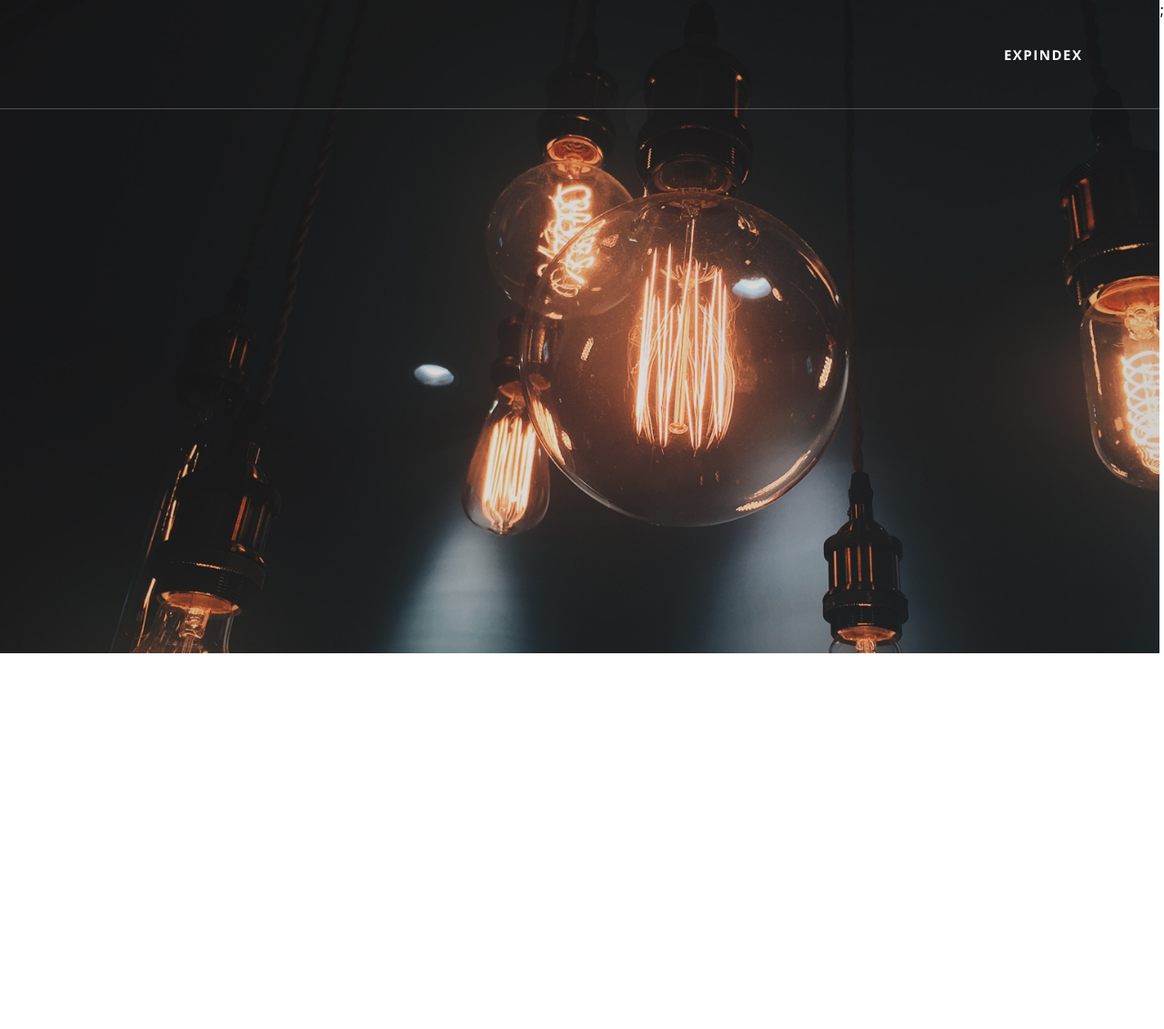
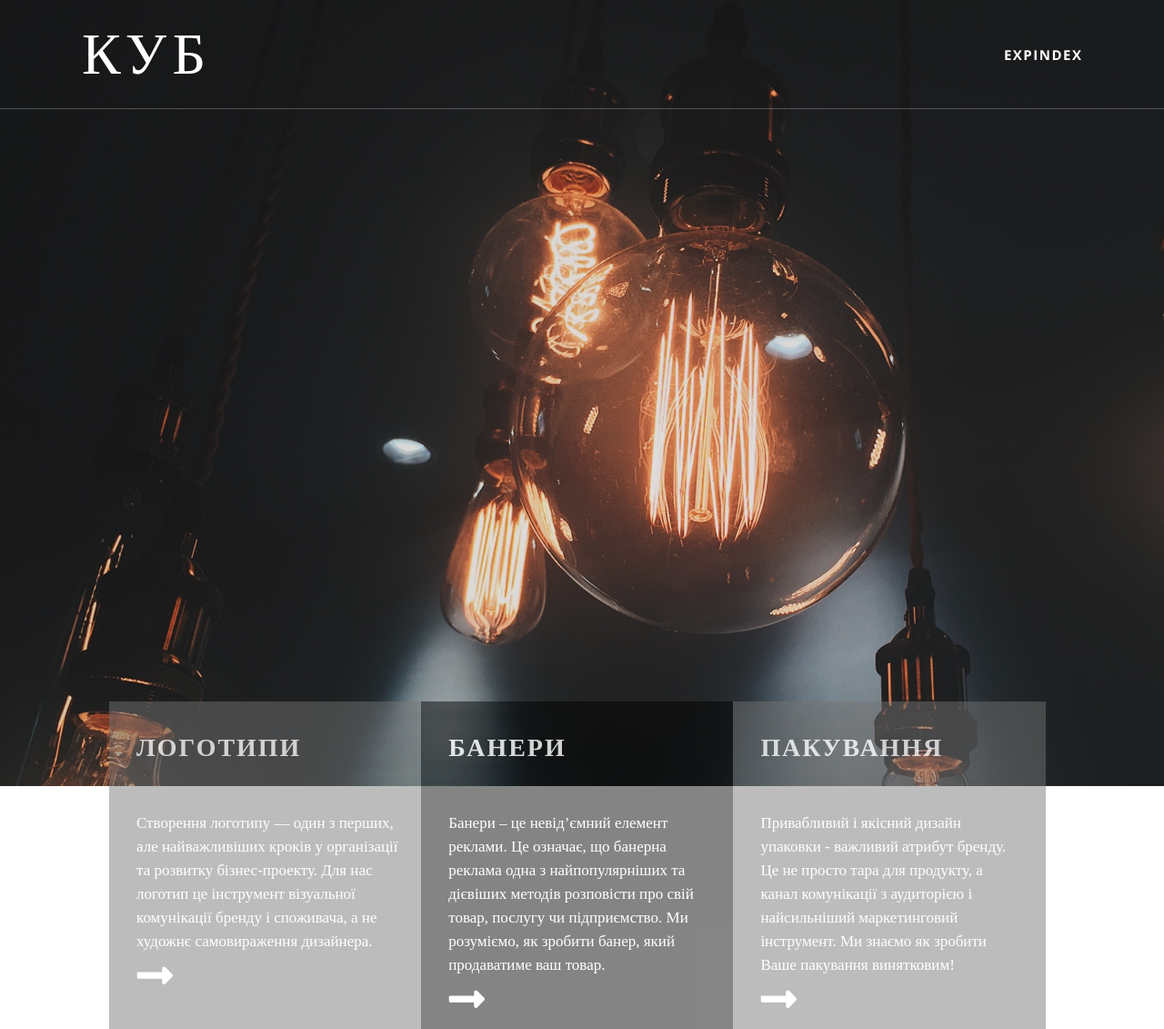
Before and after one commit to Walleriy/design-studio, a Next.js app: page / in a window 1280 px wide. Shown: the whole page at 91% size. Before the commit the page ends 800 px from the top, so only its background shows below. Built offline with nearby package versions, Linux system fonts and the light colour scheme.

Commit message:
Feature - add services block to main page

```diff
--- a/components/Navbar.Component.js
+++ b/components/Navbar.Component.js
@@ -3,10 +3,13 @@ import Link from "next/link";
 
 export default function Navbar() {
   return (
-    <nav className={styles.navbar}>
-      <Link href="/expindex">
-        <a className={styles.navbar_item}>expindex</a>
-      </Link>
-    </nav>
+    <div className={styles.navbar}>
+      <h1>куб</h1>
+      <nav>
+        <Link href="/expindex">
+          <a className={styles.navbar_item}>expindex</a>
+        </Link>
+      </nav>
+    </div>
   )
 }
--- a/pages/index.js
+++ b/pages/index.js
@@ -1,11 +1,45 @@
-import Image from 'next/image'
 import styles from '../styles/Main.module.scss'
-import photo from "../media/images/pexels-saya-kimura-401107 1.png"
+import Link from "next/link";
 
 export default function Main() {
+  const services = [
+    {
+      header: "ЛОГОТИПИ",
+      content: "Створення логотипу — один з перших, але найважливіших кроків у організації та розвитку бізнес-проекту. Для нас логотип це інструмент візуальної комунікації бренду і споживача, а не художнє самовираження дизайнера.",
+    },
+    {
+      header: "банери",
+      content: "Банери – це невід’ємний елемент реклами. Це означає, що банерна реклама одна з найпопулярніших та дієвіших методів розповісти про свій товар, послугу чи підприємство. Ми розуміємо, як зробити банер, який продаватиме ваш товар.\n",
+    },
+    {
+      header: "пакування",
+      content: "Привабливий і якісний дизайн упаковки - важливий атрибут бренду. Це не просто тара для продукту, а канал комунікації з аудиторією і найсильніший маркетинговий інструмент. Ми знаємо як зробити Ваше пакування винятковим!",
+    },
+  ]
+
+  const service = ({
+    header,
+    content,
+  }) => {
+    return (
+      <div className={styles.service}>
+        <h2>{header}</h2>
+        <div className={styles.content}>{content}</div>
+        <Link href="/services">
+          <a>
+            <img src="/images/arrow-right.svg"/>
+          </a>
+        </Link>
+      </div>
+    )
+  }
+
   return (
     <div className={styles.main}>
-      <Image src={photo} alt='saya kimura' />;
+      <img src="/images/pexels-saya-kimura-401107.png" alt="saya kimura"/>
+      <div className={styles.services}>
+        {services.map(serviceItem => service(serviceItem))}
+      </div>
     </div>
   )
 }
--- a/styles/Main.module.scss
+++ b/styles/Main.module.scss
@@ -1,9 +1,48 @@
 .main {
-  display: flex;
   width: 100vw;
 
-  img {
-    height: 500px;
+  &>img {
+    height: 864px;
     width: 100%!important;
+    object-fit: cover;
+  }
+
+  .services {
+    display: flex;
+    margin: -97px 120px 0;
+
+    .service {
+      flex-basis: 33%;
+      opacity: 80%;
+      background: rgba(117, 117, 117, 0.6);
+      padding: 30px 25px 18px 30px;
+
+      &:nth-child(2) {
+        background: rgba(0, 0, 0, 0.6);
+      }
+
+      h2 {
+        font-family: 'Open Sans';
+        font-style: normal;
+        font-weight: 800;
+        font-size: 28px;
+        line-height: 38px;
+        letter-spacing: 0.07em;
+        text-transform: uppercase;
+        color: #FFFFFF;
+        margin-top: 0;
+        margin-bottom: 53px;
+      }
+
+      .content {
+        font-family: 'Poppins';
+        font-style: normal;
+        font-weight: 400;
+        font-size: 17px;
+        line-height: 26px;
+        color: #FFFFFF;
+        margin-bottom: 13px;
+      }
+    }
   }
 }
--- a/styles/components/Navbar.module.scss
+++ b/styles/components/Navbar.module.scss
@@ -13,15 +13,34 @@
   z-index: 1;
   width: 100%;
   height: 120px;
+  border-bottom: 1px solid rgba(255, 255, 255, 0.25);
   display: flex;
-  gap: 7%;
-  justify-content: flex-end;
   align-items: center;
-  padding-right: 7%;
-  border-bottom: 1px solid rgba(255, 255, 255, 0.25);
+  justify-content: space-between;
+
+  h1 {
+    margin-left: 90px;
+    text-transform: uppercase;
+    font-family: 'Alumni Sans';
+    font-style: normal;
+    font-weight: 400;
+    font-size: 64px;
+    line-height: 77px;
+    letter-spacing: 0.1em;
+    color: #FFFFFF;
+  }
 
   &_item {
     @include logoTypography;
     color: white;
   }
+
+  &>nav {
+    height: 100%;
+    display: flex;
+    gap: 7%;
+    justify-content: flex-end;
+    align-items: center;
+    padding-right: 7%;
+  }
 }
```
Also changed, not shown: public/images/arrow-right.svg (added), public/images/pexels-saya-kimura-401107.png (renamed from media/images/pexels-saya-kimura-401107 1.png).
